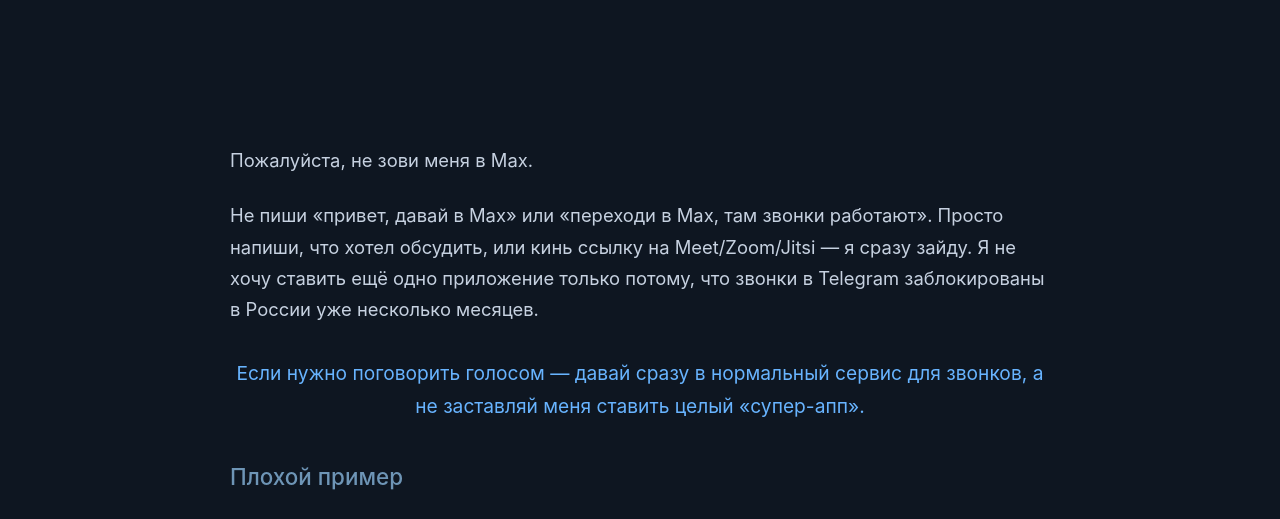
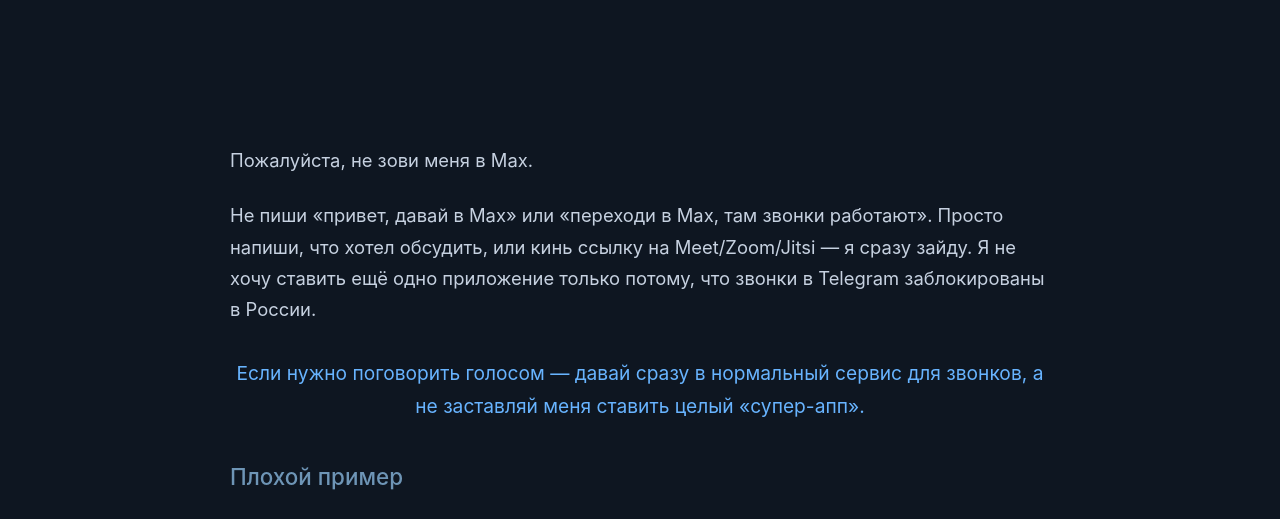
Before and after one commit to Data-Name-ID/nomax.pls, a plain HTML site: page index.html in a window 1280 px wide. Shown: the part 212-731 px from the top of the page. Drawn offline with Linux system fonts and the light colour scheme.

Commit message:
Update index.html

```diff
--- a/index.html
+++ b/index.html
@@ -322,7 +322,7 @@
 
         <p>Пожалуйста, не зови меня в Max.</p>
 
-        <p>Не пиши «привет, давай в Max» или «переходи в Max, там звонки работают». Просто напиши, что хотел обсудить, или кинь ссылку на Meet/Zoom/Jitsi — я сразу зайду. Я не хочу ставить ещё одно приложение только потому, что звонки в Telegram заблокированы в России уже несколько месяцев.</p>
+        <p>Не пиши «привет, давай в Max» или «переходи в Max, там звонки работают». Просто напиши, что хотел обсудить, или кинь ссылку на Meet/Zoom/Jitsi — я сразу зайду. Я не хочу ставить ещё одно приложение только потому, что звонки в Telegram заблокированы в России.</p>
 
         <p style="font-size: 1.2em; text-align: center; color: var(--accent); margin: 32px 0;">
             Если нужно поговорить голосом — давай сразу в нормальный сервис для звонков, а не заставляй меня ставить целый «супер-апп».
```
